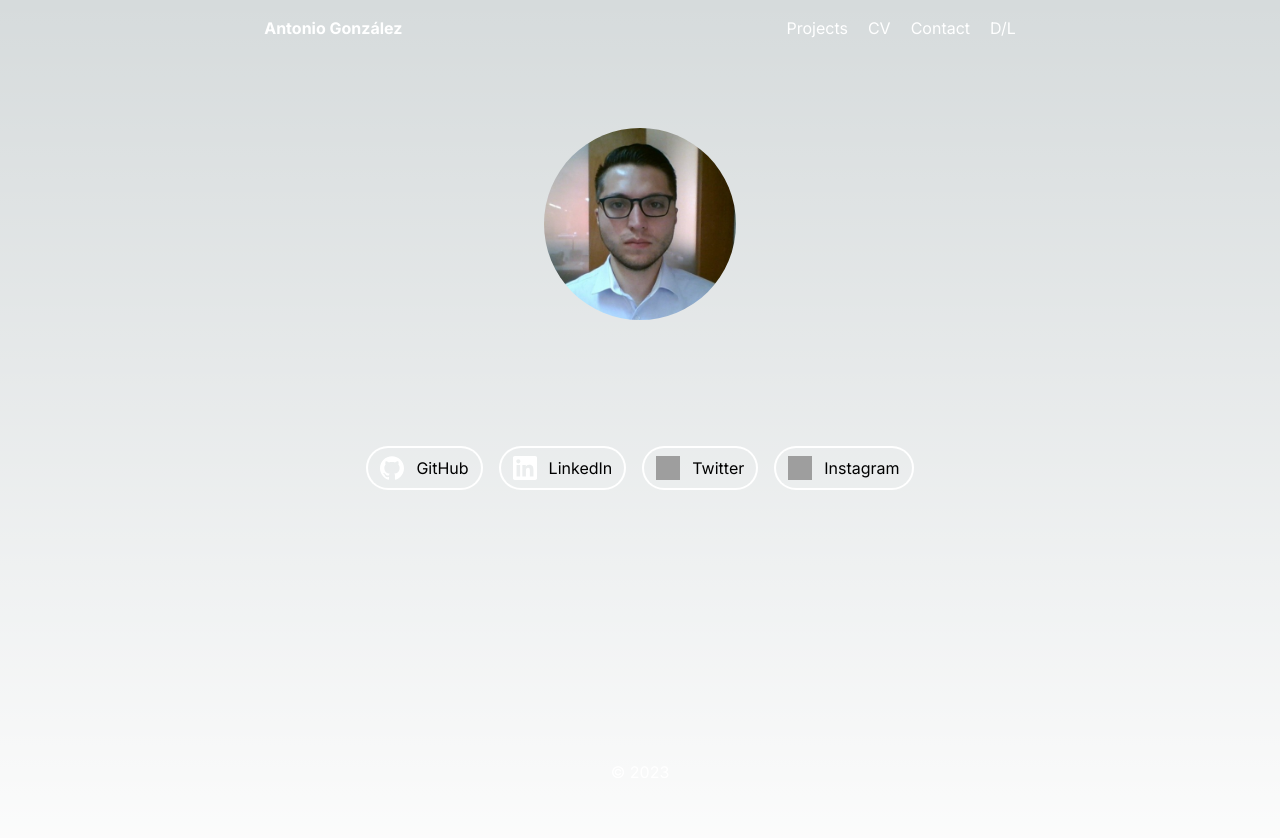
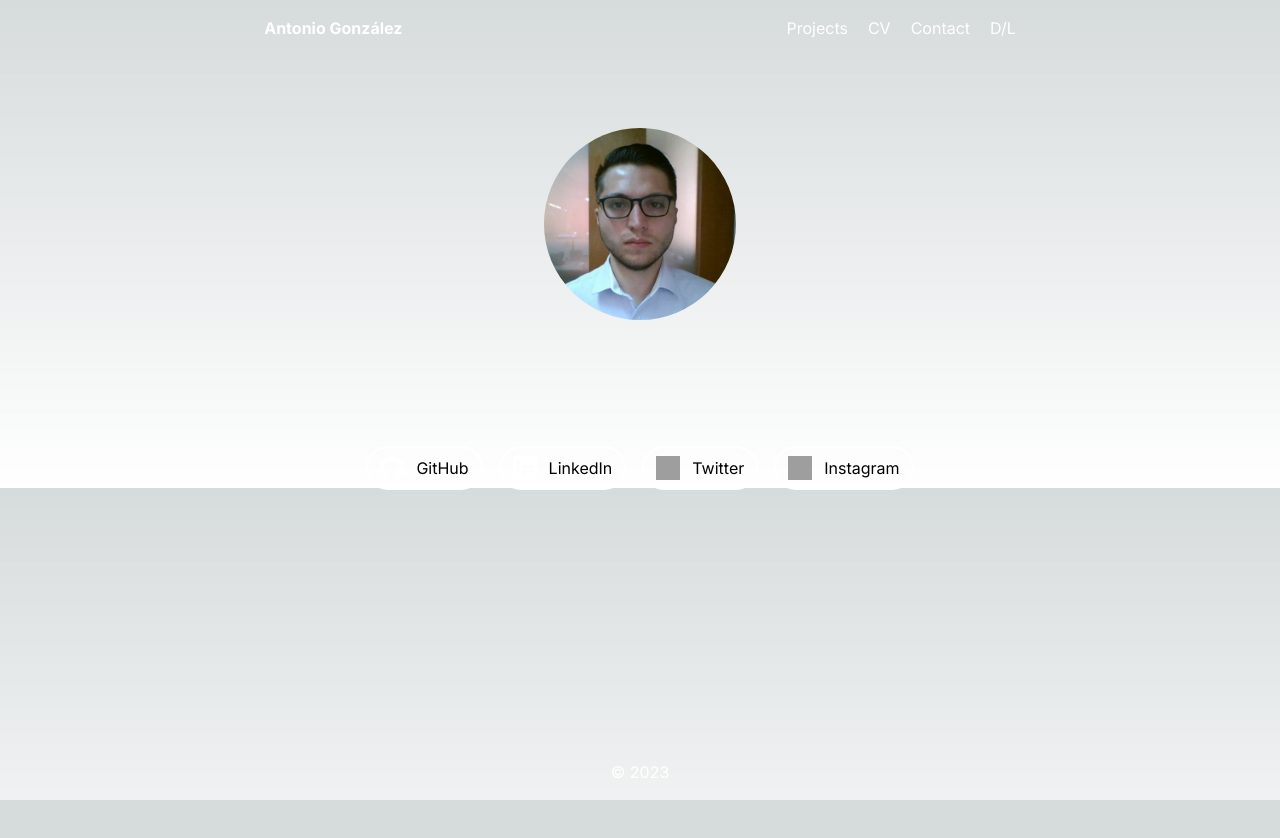
Before and after one commit to chilleno/portfolio, a Next.js app: page / in a window 1280 px wide. Shown: the top 838 px of the page. After the commit the page ends 800 px from the top, so only its background shows below. Built offline with nearby package versions, Linux system fonts and the light colour scheme; grey boxes are pictures that could not be loaded.

Commit message:
Update page.tsx
- remove min-h

```diff
--- a/src/app/page.tsx
+++ b/src/app/page.tsx
@@ -5,7 +5,7 @@
 
 export default function Home() {
   return (
-    <main className="min-h-screen">
+    <main className="max-h-screen">
       <Header />
       <Avatar />
       <Links />
```
